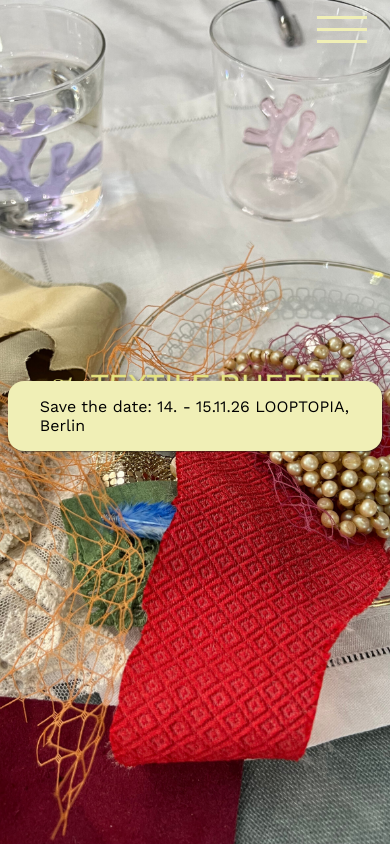
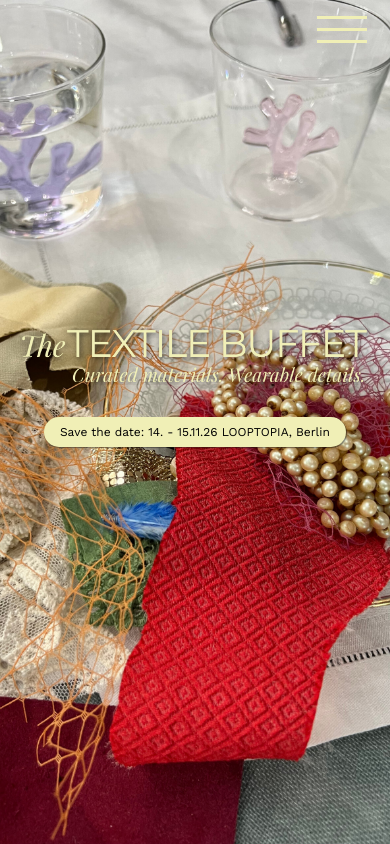
Before and after one commit to openmindculture/thetextilebuffet.com, an Astro site: page / in a window 390 px wide. Built offline with nearby package versions, Linux system fonts and the light colour scheme; Astro itself is replaced by a stand-in of ours.

Commit message:
intro branding

```diff
--- a/src/pages/index.astro
+++ b/src/pages/index.astro
@@ -6,7 +6,7 @@ const description = 'Step up to a beautifully curated material buffet filled wit
 <BaseLayout {title} {description}>
     <h1>
       <a href="/concept/">
-        <img src='/logos/textile-buffet-logo-400x140-lemon-transparent-shadow.png' alt={title} width="1600" height="560">
+        <img src='/logos/textile-buffet-logo-1244x201-lemon-transparent-shadow.png' alt={title} width="1768" height="440">
       </a>
     </h1>
   <a class="buttonlike shadowlesstext boxshadow" href="events/">Save the date: 14. - 15.11.26 LOOPTOPIA, Berlin</a>
--- a/src/styles/critical.css
+++ b/src/styles/critical.css
@@ -123,15 +123,14 @@ h2, h3 {
 h1, h2, h3, h4, h5 {
     font-family:var(--font-heading);
 }
-
-h1 img,
-h1 svg {
+body.home h1 img,
+body.homeh1 svg {
     width: 60vw;
     height: auto;
 }
 @media screen and (max-width: 768px) {
-    h1 img, h1 svg {
-        width: 88vw;
+  body.home h1 img, body.home h1 svg {
+      width: 90vw;
       padding-top: 2rem;
     }
 }
@@ -139,7 +138,12 @@ body.home h1 {
   margin: 0 auto 0 auto;
 }
 body.home h1 + a {
-  margin-top: -5rem;
+  padding: 0.5rem 1rem 0.5rem 1rem;
+}
+@media screen and (max-width: 768px) {
+  body.home h1 + a {
+    font-size: 0.75rem;
+  }
 }
 .decoration {
     position: fixed;
```
Also changed, not shown: public/logos/full-mark-400.png (added), public/logos/textile-buffet-logo-1244x201-lemon-transparent-shadow.png (added), public/logos/textile-buffet-logo-mark-1768x440-lemon-transparent-shadow.png (added), public/logos/textile-buffet-logo-mark-800x-lemon-transparent-shadow.png (added).
